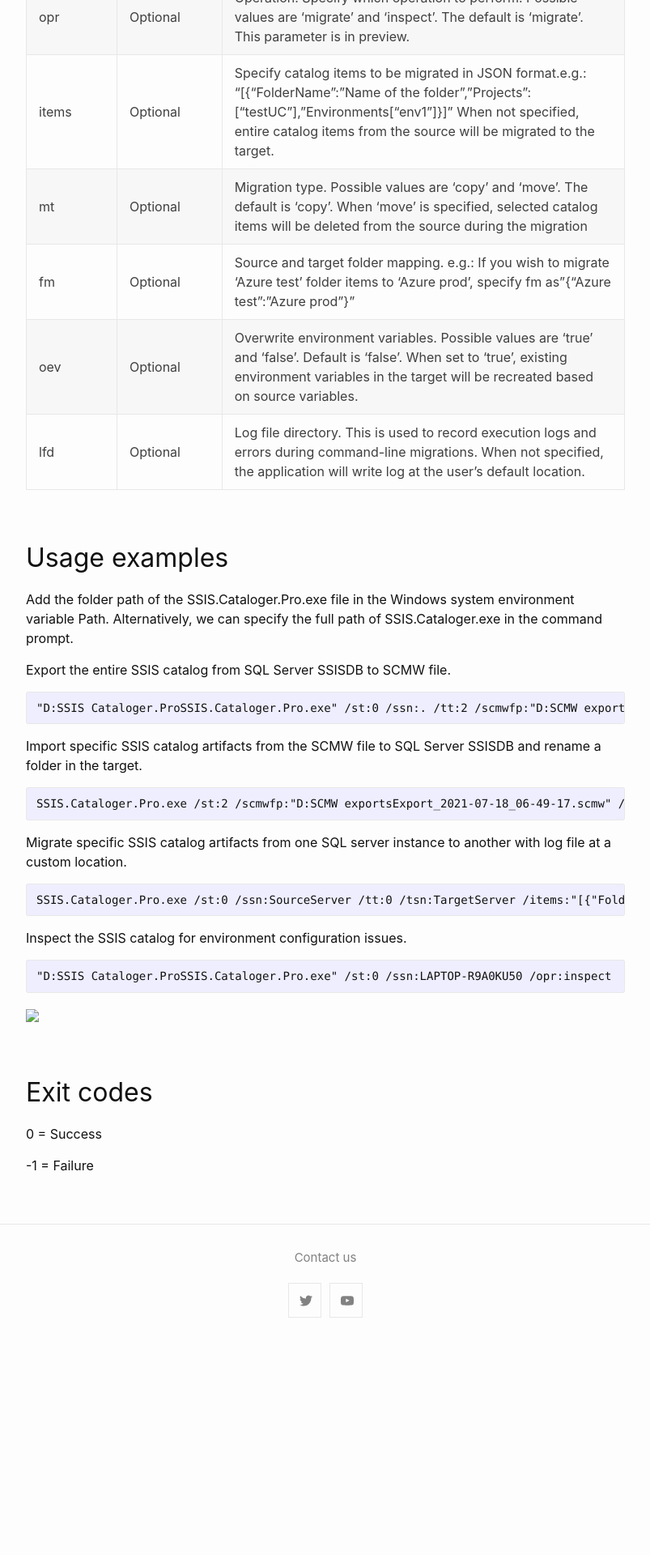
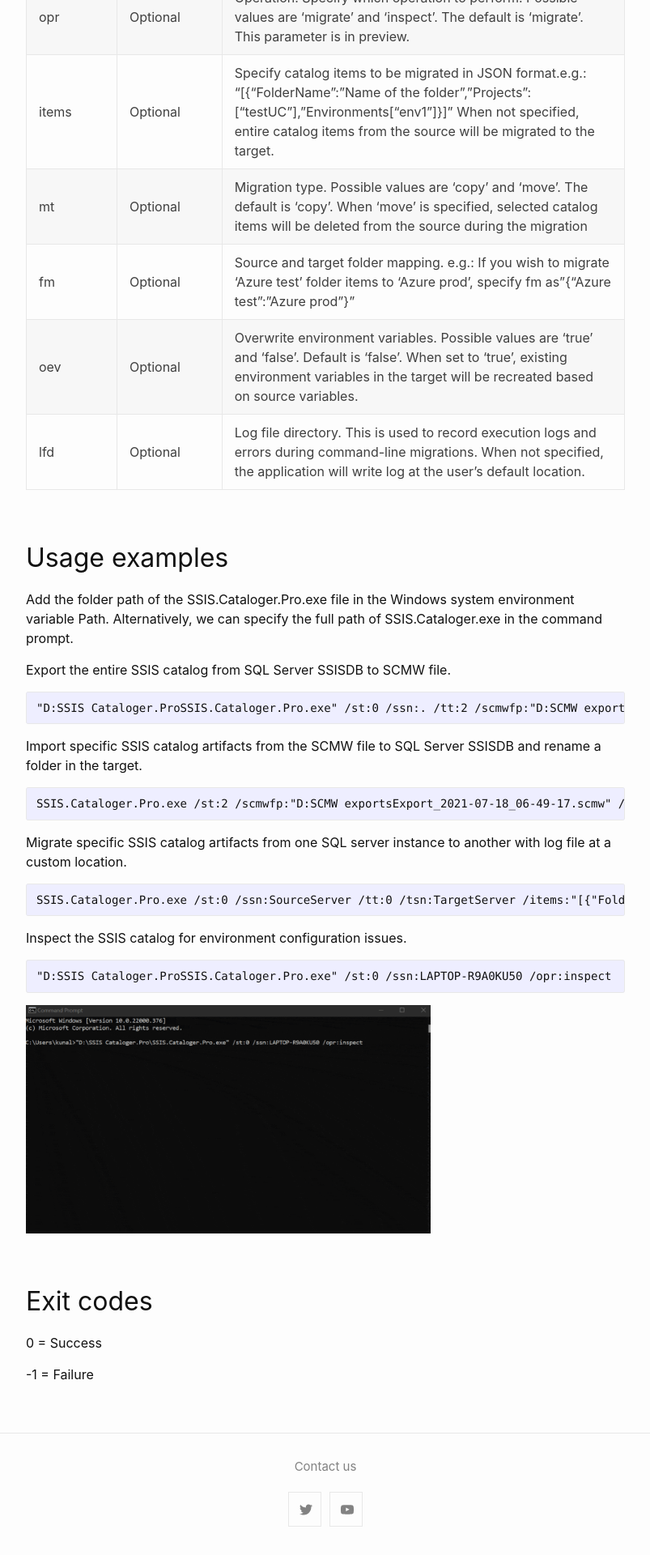
Before and after one commit to kr55/ssiscataloger, a Jekyll site: the page built from automation.md, in a window 1280 px wide. Shown: the part 1683-3603 px from the top of the page at 81% size, without its empty margins (238-1041 px from the left). Built offline with Jekyll 4.4.1, drawn with Linux system fonts in a browser that asks for light colours; before the commit the page ends 3345 px from its top, so only the background shows below that.

Commit message:
Update automation.md

```diff
--- a/automation.md
+++ b/automation.md
@@ -54,7 +54,7 @@ Inspect the SSIS catalog for environment configuration issues.
 
     "D:SSIS Cataloger.ProSSIS.Cataloger.Pro.exe" /st:0 /ssn:LAPTOP-R9A0KU50 /opr:inspect
 
-<img src="media/CommandlineExecutionOfInspectCommand.gif" width="500">
+<img src="../CommandlineExecutionOfInspectCommand.gif" width="500">
 
 
 ## Exit codes
```
